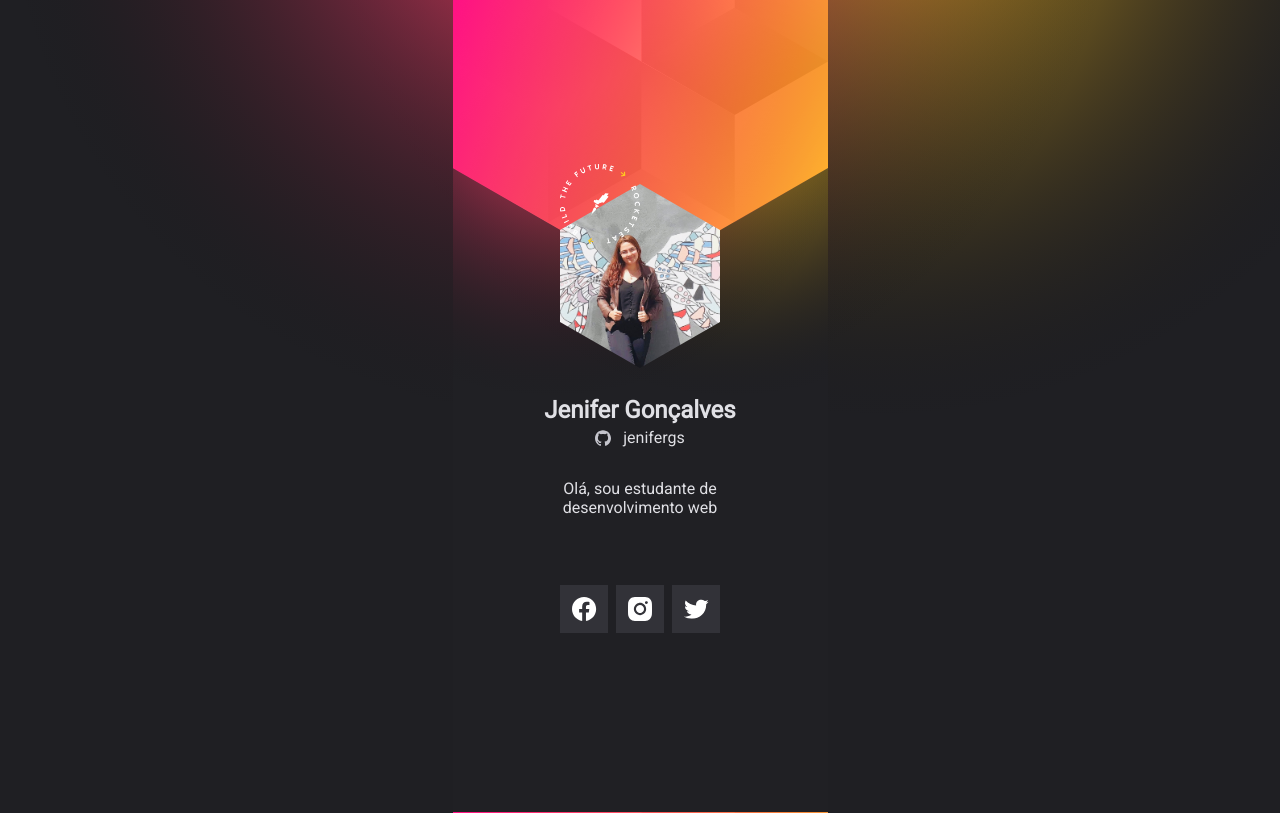
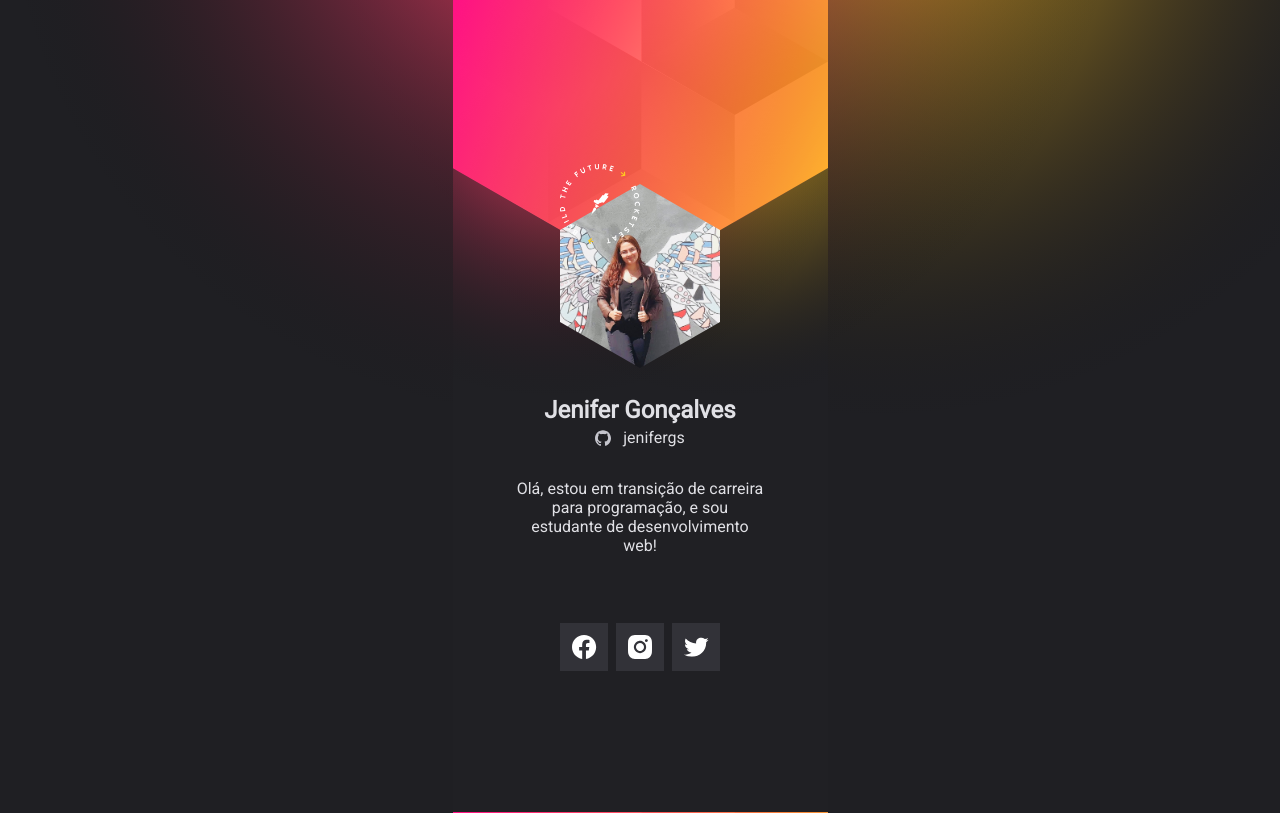
Before and after one commit to jenifergs/personal-card-rocket, a plain HTML site: page index.html in a window 1280 px wide. Drawn offline with Linux system fonts and the light colour scheme.

Commit message:
Corrige nome em title head

```diff
--- a/index.html
+++ b/index.html
@@ -5,7 +5,7 @@
     <meta charset="UTF-8">
     <meta http-equiv="X-UA-Compatible" content="IE=edge">
     <meta name="viewport" content="width=device-width, initial-scale=1.0">
-    <title>Jenifer Gonçalves - 2022</title>
+    <title>Jenifer Gonçalves - Cartão 2022</title>
     <link rel="stylesheet" href="style.css">
     <link rel="preconnect" href="https://fonts.googleapis.com">
     <link rel="preconnect" href="https://fonts.gstatic.com" crossorigin>
@@ -29,7 +29,7 @@
                 <img src="img/github 2.svg" alt="">
                 jenifergs</a>
 
-            <p>Olá, sou estudante de desenvolvimento web</p>
+            <p>Olá, estou em transição de carreira para programação, e sou estudante de desenvolvimento web!</p>
 
             <ul>
                 <li>
```
